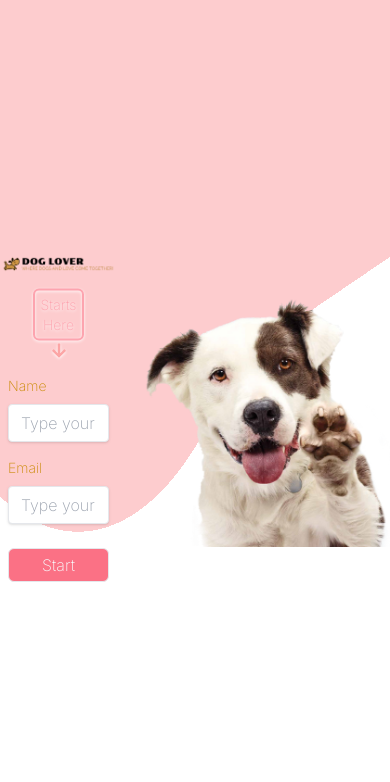
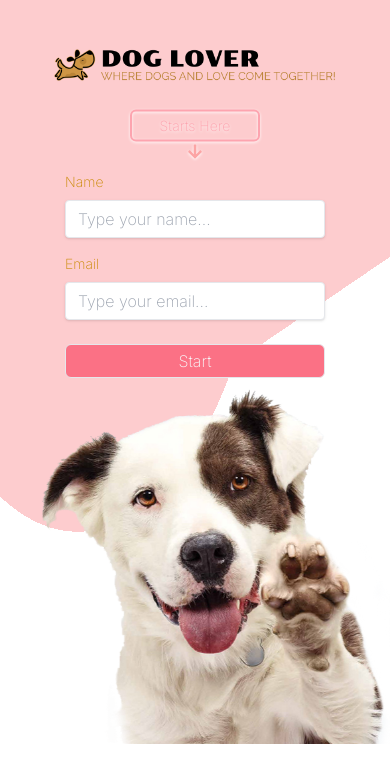
Before and after one commit to pyc0422/fetch-exercise, a Next.js app: page / in a window 390 px wide. Shown: the top 782 px of the page. Built offline with nearby package versions, Linux system fonts and the light colour scheme.

Commit message:
polish styles

```diff
--- a/src/Components/Card.tsx
+++ b/src/Components/Card.tsx
@@ -10,7 +10,6 @@ export default function Card ({dog, heart, click}: {dog:Dog, heart?:boolean, cli
   const [isLike, toggleLike] = useState(false)
   useEffect(() => {
     if (user.saved.filter(item => item.name === dog.name).length > 0) {
-      console.log(user.saved.filter(item => item.name === dog.name).length)
       toggleLike(true)
     } else {
       toggleLike(false)
@@ -25,8 +24,11 @@ export default function Card ({dog, heart, click}: {dog:Dog, heart?:boolean, cli
       showCancelButton: true,
       showConfirmButton:click,
       confirmButtonText:'Adopt',
+      showDenyButton: isLike,
+      denyButtonText:'Unsaved',
       cancelButtonText:'Back'
     }).then((result)=>{
+      console.log(result)
       if (result.isConfirmed) {
         const dogSet = new Set(user.dogs)
         if (dogSet.has(dog)) {
@@ -39,11 +41,18 @@ export default function Card ({dog, heart, click}: {dog:Dog, heart?:boolean, cli
           setUser({...user, dogs:user.dogs.concat(dog), saved:user.saved.filter(cur => cur.id !== dog.id)})
           return 'adopted'
         }
+      } else if (result.isDenied){
+        console.log('denied')
+        setUser({...user, saved: user.saved.filter(item => item.id !== dog.id)})
+        return 'delete'
       }
     })
     .then((res) => {
-      if (res) {
-        Swal.fire(`${dog.name.toUpperCase()}!`, "", "success")
+      if (res === 'adopted') {
+        Swal.fire(`Adopted ${dog.name.toUpperCase()} successfully!`, "", "success")
+      } else if (res === 'delete') {
+        toggleLike(false)
+        Swal.fire(`Removed ${dog.name.toUpperCase()} successfully!`, "", "success")
       }
 
     })
--- a/src/app/HomePage.tsx
+++ b/src/app/HomePage.tsx
@@ -2,9 +2,9 @@ import LogIn from "../Components/Login"
 import Image from "next/image"
 export default function HomePage () {
   return (
-    <div className="w-screen h-screen homepage top-0 flex justify-center">
-      <div className="flex flex-row justify-evenly items-center">
-        <div className="flex flex-col items-center">
+    <div className="pt-10 sm:pt-0 w-screen h-screen homepage sm:top-0 sm:flex sm:justify-center">
+      <div className="flex flex-col sm:flex-row justify-center sm:justify-evenly items-center">
+        <div className="sm:pl-10 flex flex-col items-center justify-center">
           <Image src="/logo.png" alt="logo" width={300} height={50}/>
           <LogIn />
         </div>
```
